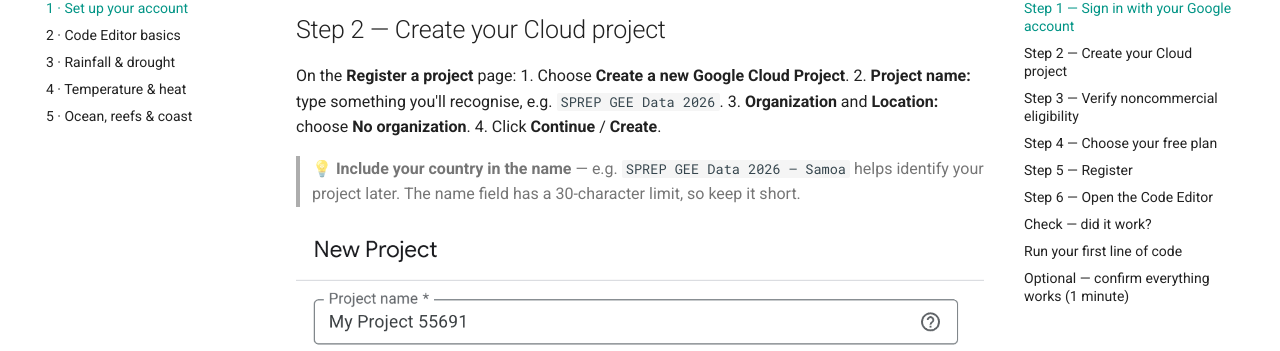
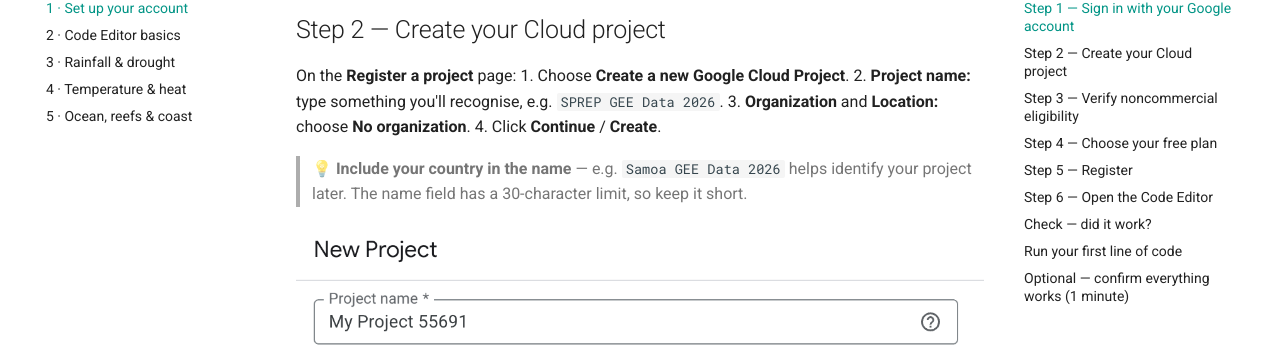
Before and after one commit to tavitas/sprep-gee-climate-workshop, an MkDocs documentation site: the page built from docs/exercises/account-setup.md, in a window 1280 px wide and 900 px high, scrolled down 543 px. Shown: the part 100-451 px from the top of the window. Built offline with MkDocs 1.6.1 and Material for MkDocs 9.7.7, drawn with Linux system fonts in a browser that asks for light colours; comment, search, counter and statistics services are not loaded.

Commit message:
Move country name to front of project name example

```diff
--- a/docs/exercises/account-setup.md
+++ b/docs/exercises/account-setup.md
@@ -26,7 +26,7 @@
 3. **Organization** and **Location:** choose **No organization**.
 4. Click **Continue** / **Create**.
 
-> 💡 **Include your country in the name** — e.g. `SPREP GEE Data 2026 — Samoa`
+> 💡 **Include your country in the name** — e.g. `Samoa GEE Data 2026`
 > helps identify your project later. The name field has a 30-character limit,
 > so keep it short.
 
```
